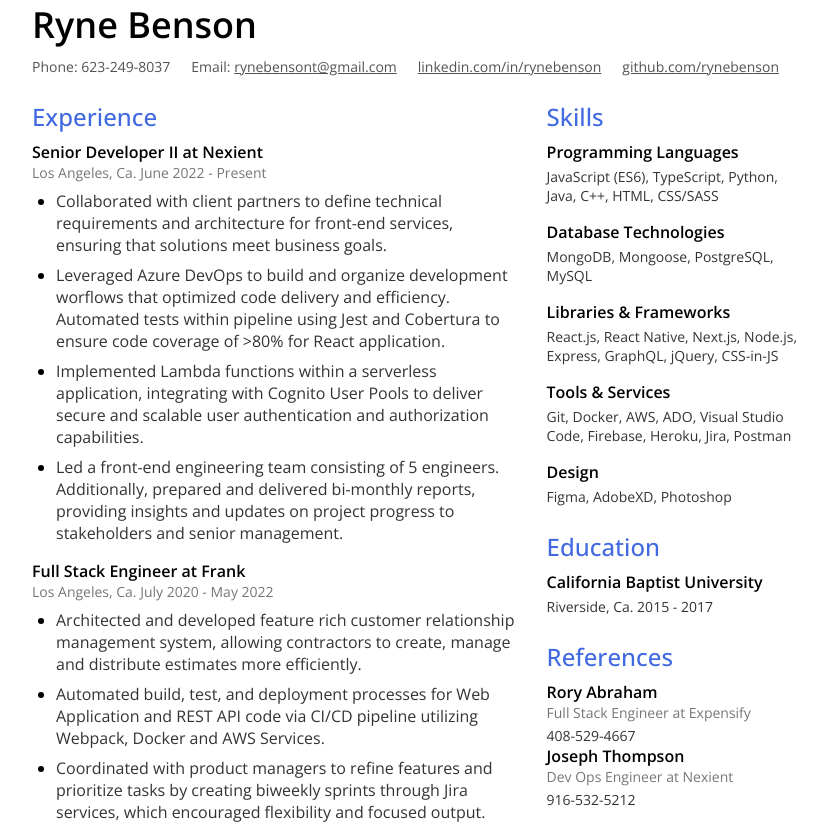
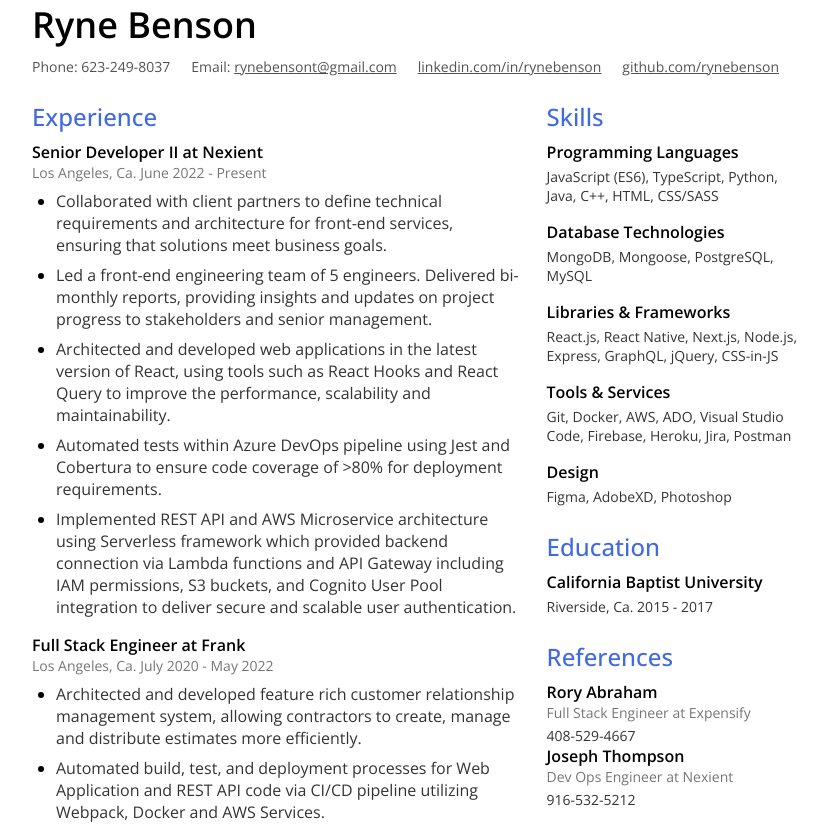
Before and after one commit to Rynebenson/Resume, a Next.js app: page / in a window 1280 px wide. Shown: the top 824 px of the page, without its empty margins (224-1051 px from the left). Built offline with nearby package versions, Linux system fonts and the light colour scheme.

Commit message:
update latest

```diff
--- a/pages/index.js
+++ b/pages/index.js
@@ -54,18 +54,23 @@
                 </li>
                 <li>
                   <p>
-                    Leveraged Azure DevOps to build and organize development worflows that optimized code delivery and efficiency. Automated tests within pipeline using Jest and Cobertura
-                    to ensure code coverage of &gt;80% for React application.
+                    Led a front-end engineering team of 5 engineers. Delivered bi-monthly reports, providing insights and updates on project progress to stakeholders and senior management.
                   </p>
                 </li>
                 <li>
                   <p>
-                    Implemented Lambda functions within a serverless application, integrating with Cognito User Pools to deliver secure and scalable user authentication and authorization capabilities.
+                    Architected and developed web applications in the latest version of React, using tools such as React Hooks and React Query to improve the performance, scalability and maintainability.
                   </p>
                 </li>
                 <li>
                   <p>
-                    Led a front-end engineering team consisting of 5 engineers. Additionally, prepared and delivered bi-monthly reports, providing insights and updates on project progress to stakeholders and senior management.
+                    Automated tests within Azure DevOps pipeline using Jest and Cobertura to ensure code coverage of &gt;80% for deployment requirements.
+                  </p>
+                </li>
+                <li>
+                  <p>
+                    Implemented REST API and AWS Microservice architecture using Serverless framework which provided backend connection via Lambda functions and API Gateway including IAM permissions, S3 buckets, and
+                    Cognito User Pool integration to deliver secure and scalable user authentication.
                   </p>
                 </li>
               </ul>
```
Also changed, not shown: resume.png, 1 other file (tests, documents, lock files or other folders).
